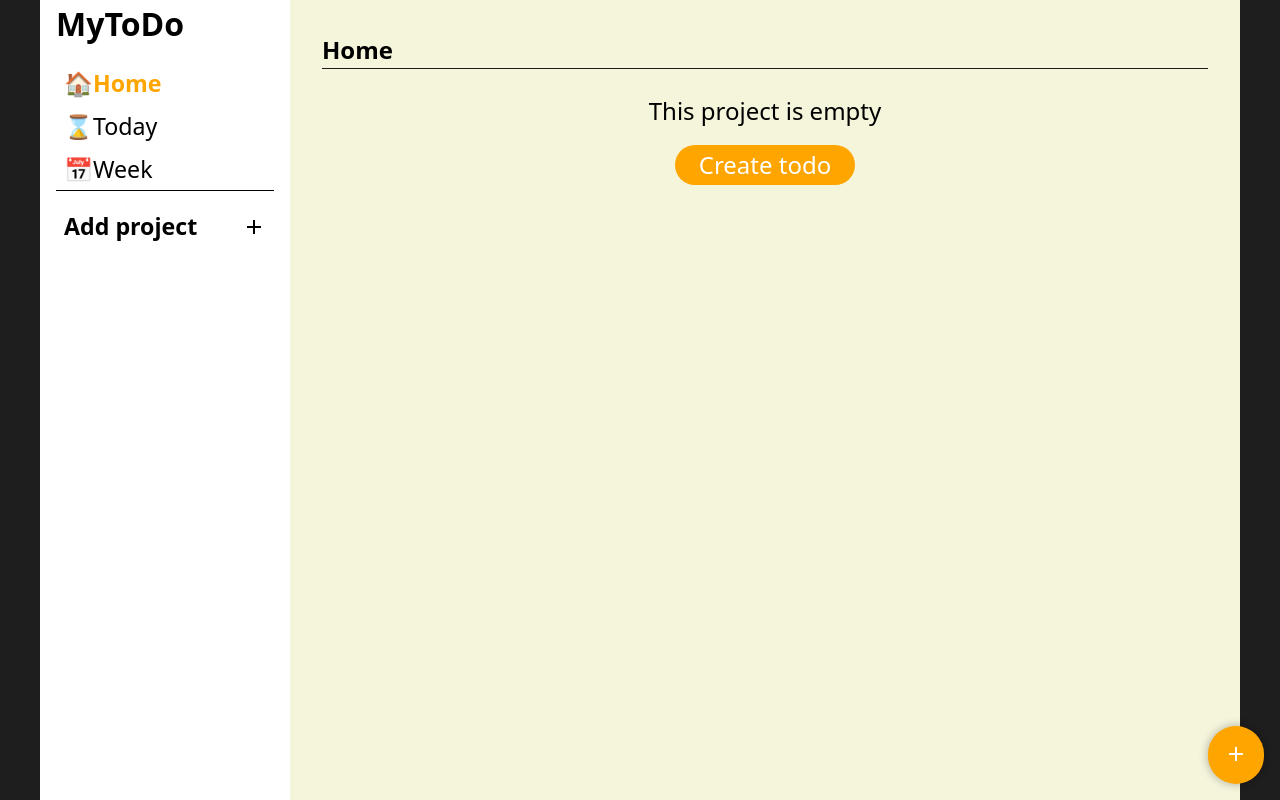
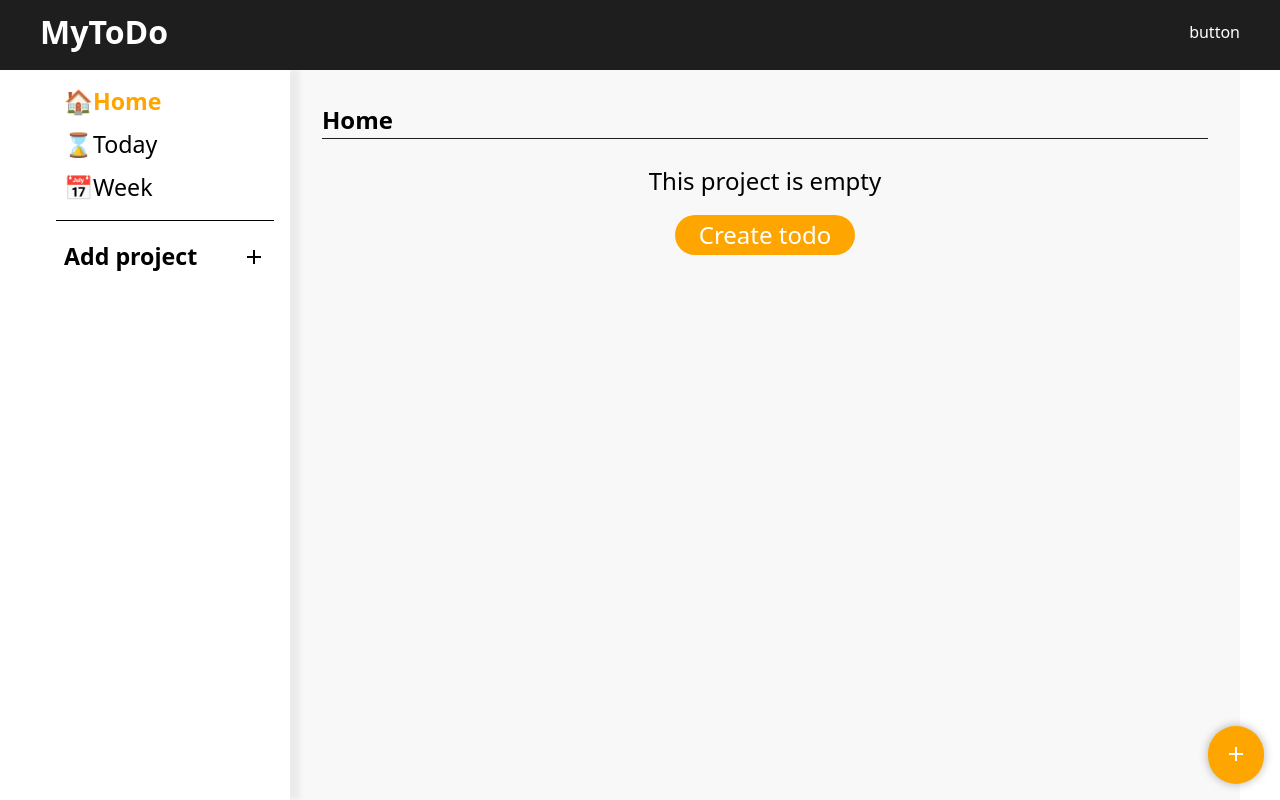
Before and after one commit to flapmfy/todo, a website built with Vite: page index.html in a window 1280 px wide. Built offline with nearby package versions, Linux system fonts and the light colour scheme.

Commit message:
Modify layout

```diff
--- a/index.html
+++ b/index.html
@@ -9,10 +9,15 @@
   </head>
   <body>
     <main id="app">
-      <button class="button-fill" id="add-todo"><span class="material-symbols-outlined"> add </span></button>
+      <header>
+        <div class="container flex-repel">
+          <div class="logo">MyToDo</div>
+          <button class="hamburget-button">button</button>
+        </div>
+      </header>
+
+      <div class="app-body">
         <nav class="primary-nav">
-        <div class="logo">MyToDo</div>
-
           <div id="overview"></div>
 
           <div class="projects-list">
@@ -22,6 +27,9 @@
         </nav>
 
         <div id="todos-list"></div>
+
+        <button class="button-fill" id="add-todo"><span class="material-symbols-outlined"> add </span></button>
+      </div>
 
       <div class="modals">
         <dialog id="warn-dialog">
--- a/style.css
+++ b/style.css
@@ -1,12 +1,13 @@
 :root {
   --ff-base: system-ui, sans-serif;
-  --container-max: 80ch;
+  --container-max: 1200px;
   --container-breakout: 90ch;
   --container-padding: 2rem;
 
   --rgb-dark: 0, 0, 0;
   --clr-dark-700: rgb(30, 30, 30);
   --clr-light-400: rgb(255, 255, 255);
+  --clr-light-500: rgb(248, 248, 248);
   --clr-red-400: rgb(255, 0, 0);
   --clr-green-400: rgb(0, 128, 0);
   --clr-orange-400: rgb(255, 165, 0);
@@ -19,6 +20,7 @@
   --clr-accent-400: orange;
 
   --shadow-light: 0 0 10px rgba(0, 0, 0, 0.3);
+  --shadow-right: 10px 0 5px rgba(0, 0, 0, 0.05);
 }
 
 /******reset******/
@@ -44,7 +46,7 @@ body {
   min-height: 100vh;
   text-rendering: optimizeSpeed;
   line-height: 1.5;
-  background-color: var(--clr-dark-700);
+  background-color: var(--clr-light-400);
 }
 
 a:not([class]) {
@@ -172,6 +174,10 @@ button {
   border-radius: 50px;
 }
 
+.button-fill:hover {
+  filter: brightness(0.95);
+}
+
 .icon-button {
   border-radius: 5px;
   padding: 0.25rem;
@@ -181,14 +187,13 @@ button {
   background-color: rgba(var(--rgb-dark), 0.07);
 }
 
-.button-fill:hover {
-  filter: brightness(0.95);
-}
-
 header {
   color: var(--clr-light-400);
   background-color: var(--clr-dark-700);
   padding-block: 0.5rem;
+  position: sticky;
+  top: 0;
+  z-index: 100;
 }
 
 .logo {
@@ -198,7 +203,15 @@ header {
 }
 
 #app {
-  max-width: 1200px;
+  --header-heigh: 70px;
+  margin-inline: auto;
+  display: grid;
+  min-height: 100vh;
+  grid-template-rows: var(--header-heigh) calc(100vh - var(--header-heigh));
+}
+
+.app-body {
+  width: min(var(--container-max), 100%);
   margin-inline: auto;
   display: grid;
   grid-template-columns: 250px 1fr;
@@ -206,11 +219,12 @@ header {
 
 .primary-nav {
   background-color: var(--clr-light-400);
-  padding-inline: 1rem;
-  height: 100vh;
+  height: calc(100vh - var(--header-heigh));
+  padding: 0rem 1rem;
   overflow-y: auto;
   position: sticky;
   top: 0;
+  box-shadow: var(--shadow-right);
 
   display: flex;
   flex-direction: column;
@@ -219,6 +233,7 @@ header {
 
 .primary-nav ul {
   list-style: none;
+  padding-block: 0.75rem;
   display: grid;
   gap: 0.25rem;
 }
@@ -370,8 +385,9 @@ input.invalid + .error {
 }
 
 #todos-list {
-  background-color: beige;
+  background-color: var(--clr-light-500);
   padding: 2rem;
+  overflow-y: auto;
 }
 
 .empty-project {
@@ -385,10 +401,11 @@ input.invalid + .error {
 
 #add-todo {
   padding: 1rem;
-  position: absolute;
+  position: fixed;
   bottom: 1rem;
   right: 1rem;
   box-shadow: var(--shadow-light);
+  z-index: 10;
 }
 
 .low {
@@ -498,6 +515,8 @@ input.invalid + .error {
 .todo:hover {
   box-shadow: var(--shadow-light);
   transform: scale(101%);
+  position: relative;
+  z-index: 11;
 }
 
 .todo + .todo {
```
Lines whose indentation alone changed are shown as unchanged.
